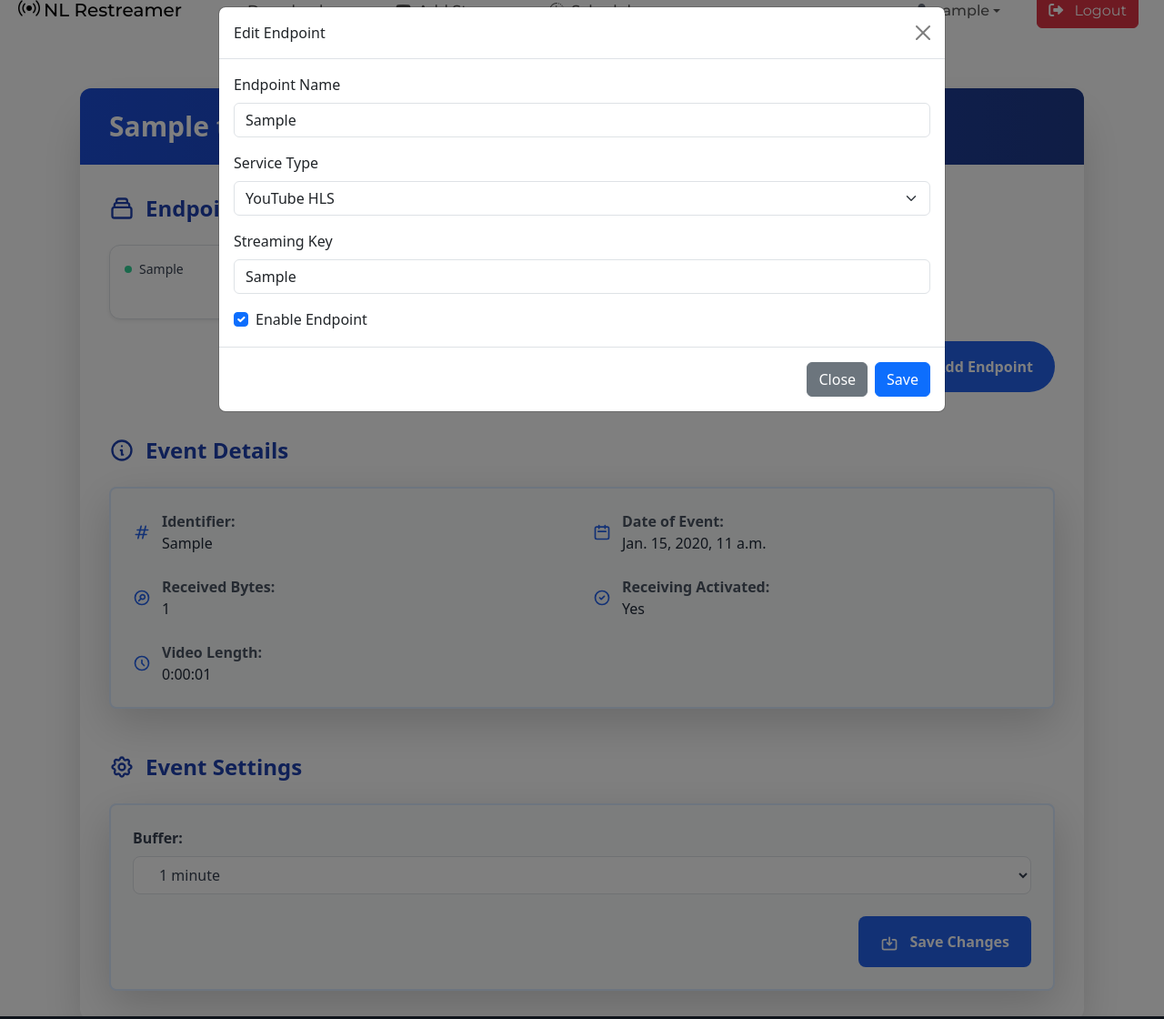
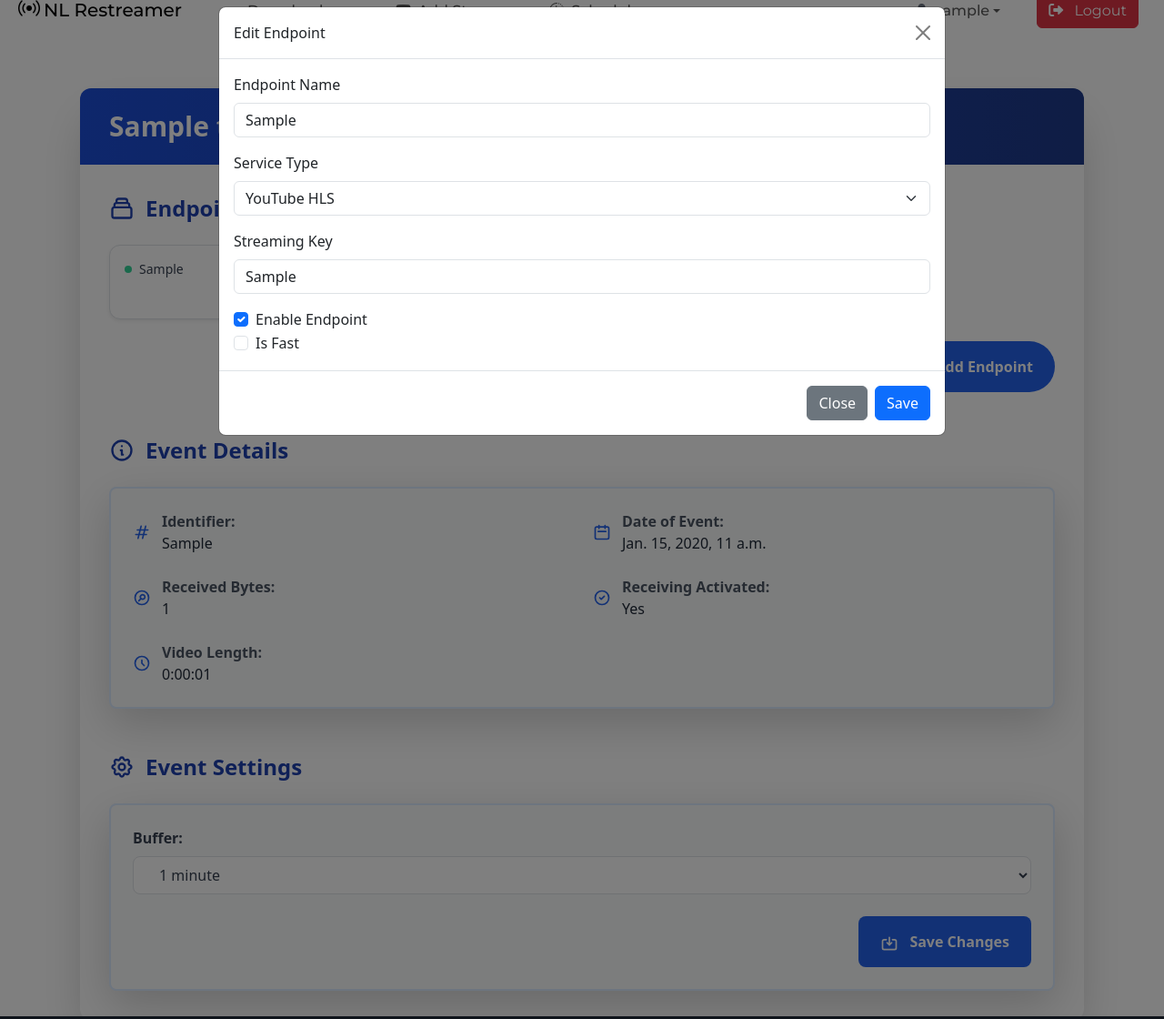
Before and after one commit to zbynekdrlik/restreamer, a Django app: page /control/streaming_event-detail/1/ in a window 1280 px wide, after a click that opens the changed part. Shown: the part 21-1141 px from the top of the page at 91% size. Run offline with Django 4.2, Linux system fonts and the light colour scheme; a user stored in the database is signed in; tables that the repository leaves empty hold one stand-in row (values such as "Sample post"); parts of the project's set-up code (start-up, migrations or seed data) failed here and were passed over; some libraries are stand-ins or nearby versions.

Commit message:
starting fast stream automaticaly

```diff
--- a/restreamer/models.py
+++ b/restreamer/models.py
@@ -39,6 +39,7 @@ class EndPointCfg(models.Model):
     enabled = models.BooleanField(default=False)
     position_last = models.IntegerField(default=0, verbose_name='Last id of processed chunk record')
     delivered_bytes = models.PositiveBigIntegerField(default=0, verbose_name='Delivered bytes')
+    is_fast = models.BooleanField(default=False)
     history = HistoricalRecords()
 
     def __str__(self):
--- a/restreamer/templates/restreamer/streaming_event.html
+++ b/restreamer/templates/restreamer/streaming_event.html
@@ -261,9 +261,18 @@
                         <label for="streamKey" class="form-label">Streaming Key</label>
                         <input type="text" class="form-control" id="streamKey" name="stream_key" required>
                     </div>
+                    <!-- is enabled -->
                     <div class="form-check">
                         <input class="form-check-input" type="checkbox" id="enableEndpoint" name="enabled">
                         <label class="form-check-label" for="enableEndpoint">Enable Endpoint</label>
+                    </div>
+                    <!-- is fast -->
+                    <div class="form-check">
+                        <input class="form-check-input" type="checkbox" id="isFast" name="enabled_fast"
+                         data-bs-toggle="tooltip"
+                         data-bs-placement="top"
+                         title="The stream will start immediately after there are 10 seconds of video data in the buffer.">
+                        <label class="form-check-label" for="isFast">Is Fast</label>
                     </div>
                 </div>
                 <div class="modal-footer">
--- a/restreamer/views/endpoints.py
+++ b/restreamer/views/endpoints.py
@@ -25,7 +25,8 @@ class EditEndpoint(View):
             'name': endpoint.alias,
             'service_type': endpoint.service_type,
             'stream_key': endpoint.stream_key,
-            'enabled': endpoint.enabled
+            'enabled': endpoint.enabled,
+            'is_fast': endpoint.is_fast
         }
         return JsonResponse(data)
 
@@ -45,6 +46,7 @@ class EditEndpoint(View):
         endpoint.service_type = data.get('service_type')
         endpoint.stream_key = data.get('stream_key')
         endpoint.enabled = data.get('enabled', 'off') == 'on'  # Handle checkbox
+        endpoint.is_fast = data.get('enabled_fast', 'off') == 'on'
         endpoint.save()
 
         return redirect('control:streaming_event_detail', id=se_id)
--- a/restreamer/views/user_control.py
+++ b/restreamer/views/user_control.py
@@ -28,7 +28,7 @@ from restreamer.video_data import VideoDataManager
 from accounts.models import RestreamerUser
 
 from restreamer.scheduler import delete_instance_schedule, schedule_init_stream, cancel_delete_instance_jobs
-from restreamer.tasks import end_stream, init_stream
+from restreamer.tasks import end_stream, init_stream, init_fast_stream
 from restreamer.video_data import VideoDataManager
 
 from ..forms import EndPointForm, StreamingEventForm
@@ -86,7 +86,7 @@ class SetupStream(View):
                 IM(user_id=request.user.id).create_instance()
             except Exception as e:
                 messages.error(request, f'There was a problem creating instance {e}')
-
+            init_fast_stream.delay(streaming_event)
             streaming_event.save()
             messages.success(request, 'Streaming server successfuly scheduled for creation')
             return redirect('control:home')
```
Also changed, not shown: restreamer/tasks.py (+20 -0 lines).
